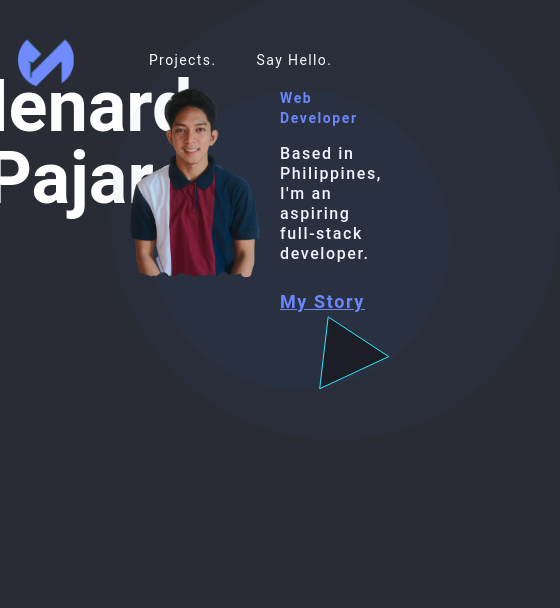
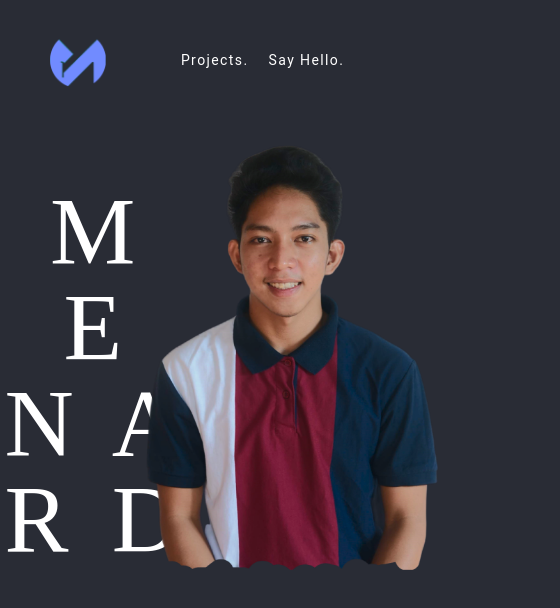
Before and after one commit to DevNanad/MODERN-PORTFOLIO, a React (Create React App) app: page / in a window 390 px wide. Shown: the top 608 px of the page, 560 px wide, since content can reach past the window. Built offline with nearby package versions, Linux system fonts and the light colour scheme.

Commit message:
Finish responsiveness of SectionOne

```diff
--- a/src/components/Navbar.js
+++ b/src/components/Navbar.js
@@ -4,7 +4,7 @@ import {motion} from 'framer-motion'
 
 function Navbar() {
   return (
-    <nav className='flex justify-around items-center pt-8 text-white'>
+    <nav className='flex justify-around items-center pt-8 pl-5 text-white'>
 
         <motion.div className="logo w-14"
         initial={{y: -100, opacity: 0}}
@@ -16,7 +16,7 @@ function Navbar() {
             />
         </motion.div>
 
-        <motion.ul className='roboto flex justify-between items-center gap-10 px-10 tracking-widest text-sm md:text-base'
+        <motion.ul className='roboto flex justify-between items-center gap-5 md:gap-20 px-4 md:px-10 tracking-widest text-sm md:text-base'
         initial={{x: '100vw'}}
         animate={{x: 0}}
         transition={{type: 'spring', stiffness: 90, delay: 0.5}}
--- a/src/components/SectionOne.js
+++ b/src/components/SectionOne.js
@@ -4,47 +4,50 @@ import {motion} from 'framer-motion'
 
 function SectionOne() {
   return (
-    <div className="sectionOne roboto text-white grid grid-cols-3 ">
-      <div className="myname text-7xl font-bold flex items-center justify-end">
-        <motion.div className="fullname translate-x-20 -translate-y-24"
+    <div className="sectionOne roboto text-white grid grid-cols-2 md:grid-cols-3">
+      <div className="myname text-8xl md:text-7xl flex lg:items-center lg:justify-end">
+        <motion.div className="fullname  w-full lg:translate-x-28 lg:-translate-y-20"
         initial={{opacity: 0}}
         animate={{opacity: 1}}
         transition={{delay: 0.5}}
         >
-          <p>Menard</p>
-          <p className="translate-x-10">Pajares.</p>
+          <p className="uppercase invisible lg:visible lg:normal-case">Menard</p>
+          <p className="uppercase tracking-widest text-center visible lg:invisible lg:uppercase lg:hidden">M  E</p>
+          <p className="uppercase tracking-widest text-center visible lg:invisible lg:uppercase lg:hidden">N  A</p>
+          <p className="uppercase tracking-widest text-center visible lg:invisible lg:uppercase lg:hidden">R  D</p>
+          <p className="translate-x-10 invisible lg:visible">Pajares.</p>
         </motion.div>
       </div>
       <div className="me-design z-10 relative">
-        <motion.img src={me} alt="Me" className="h-11/12"
+        <motion.img src={me} alt="Me" className="h-11/12 translate-y-32 scale-150 md:transform-none "
         initial={{opacity: 0}}
         animate={{opacity: 1}}
         transition={{delay: 0.5}}
          />
-        <motion.div className="circle-big circle inline-block absolute bottom-0"
+        <motion.div className="circle-big circle hidden sm:inline-block absolute bottom-0"
         initial={{y: 200, opacity: 0}}
         animate={{y: 50, x: -20, opacity: 1}}
         transition={{delay: 0.8, type: 'tween'}}></motion.div>
-        <motion.div className="circle-small circle inline-block absolute bottom-0 right-0"
-        initial={{y: 200, opacity: 0}}
-        animate={{y: 0, x: 190, opacity: 1}}
+        <motion.div className="circle-small circle hidden sm:inline-block absolute bottom-0 right-0"
+        initial={{opacity: 0}}
+        animate={{opacity: 1}}
         transition={{delay: 1, type: 'tween'}}></motion.div>
       </div>
-      <motion.div className="little-info flex self-center flex-col leading-5 pl-5 font-semibold tracking-widest relative"
+      <motion.div className="little-info flex md:self-end lg:self-center flex-col leading-5 px-7 font-semibold tracking-widest relative invisible md:visible"
       initial={{y: 100, opacity: 0}}
       animate={{y: 0, opacity: 1}}
       transition={{delay: 0.5}}
       >
-        <h6 className="text-sm paintedblue">Web Developer</h6>
-        <h4 className="pt-4 pb-6 font-medium">
+        <h6 className="text-sm paintedblue sm:text-xs">Web Developer</h6>
+        <h4 className="pt-4 pb-6 sm:pt-2 font-medium sm:text-sm lg:pr-36">
           Based in Philippines, I'm an aspiring full-stack developer.
         </h4>
-        <h4 className="paintedblue underline text-lg">My Story</h4>
+        <h4 className="paintedblue underline text-lg sm:text-sm">My Story</h4>
 
         <div className="triangle flex self-end">
           <svg
-            width="71"
-            height="74"
+            width="50"
+            height="53"
             viewBox="0 0 71 74"
             fill="none"
             xmlns="http://www.w3.org/2000/svg"
--- a/src/index.css
+++ b/src/index.css
@@ -1,11 +1,35 @@
 @tailwind base;
 @tailwind components;
 @tailwind utilities;
-@import url('https://fonts.googleapis.com/css2?family=Roboto:wght@400;500;700;900&display=swap');
+@import url('https://fonts.googleapis.com/css2?family=Abril+Fatface&family=Roboto:wght@400;500;700;900&display=swap');
 
 body{
     background-color: #292C35;
+    overflow-x: hidden;
+
 }
+
+/* width */
+::-webkit-scrollbar {
+    width: 10px;
+  }
+
+  /* Track */
+  ::-webkit-scrollbar-track {
+    background: #292C35;
+  }
+
+  /* Handle */
+  ::-webkit-scrollbar-thumb {
+    background: rgba(63, 99, 207, 0.151);
+    border-radius: 20px;
+  }
+
+  /* Handle on hover */
+  ::-webkit-scrollbar-thumb:hover {
+    background: #555;
+  }
+
 .roboto{
     font-family: 'Roboto', sans-serif;
 }
@@ -29,3 +53,7 @@ body{
     transform: translateX(200px) translateY(110px);
     z-index: -20;
 }
+
+.fullname{
+    font-family: 'Abril Fatface', cursive;
+}
```
